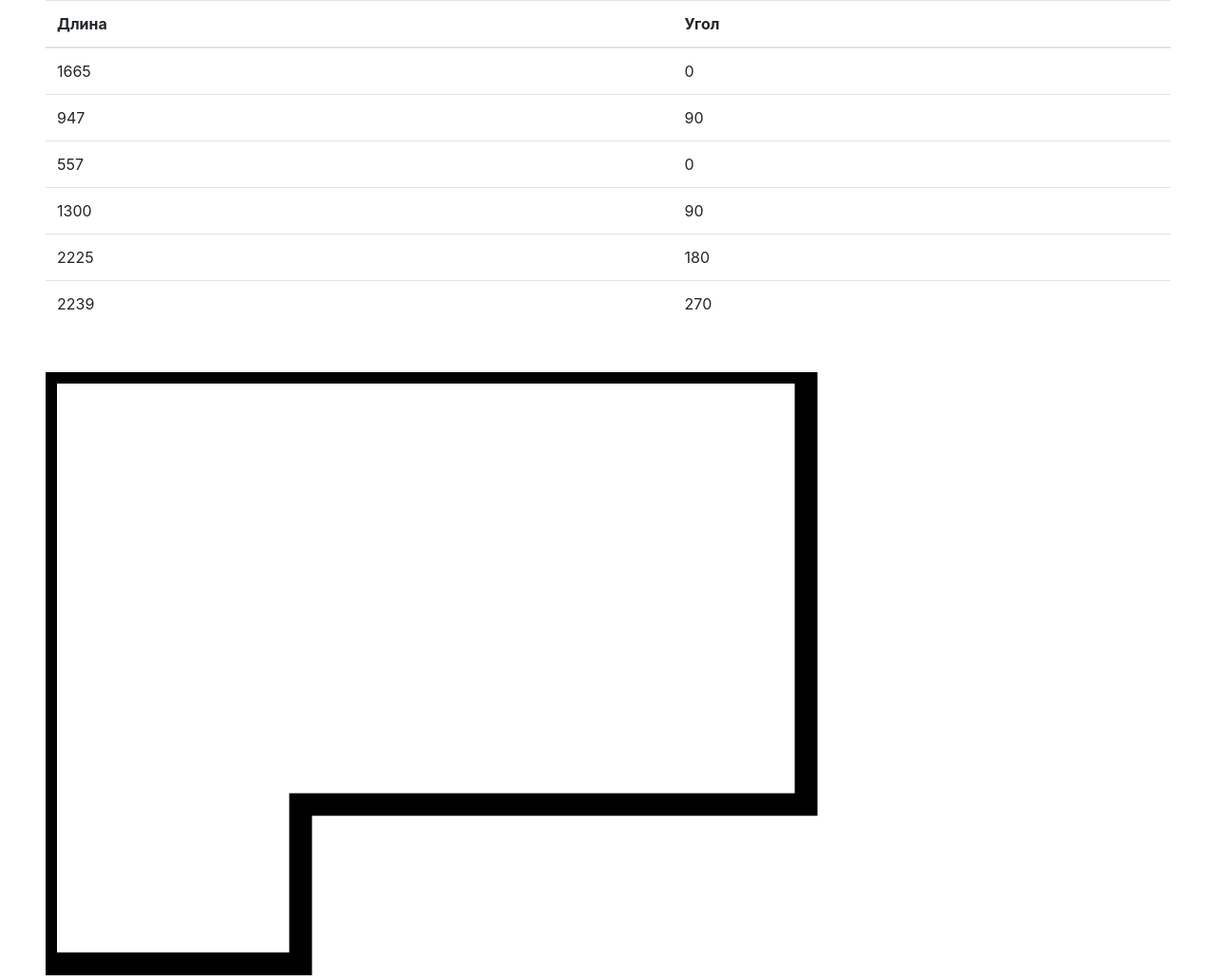
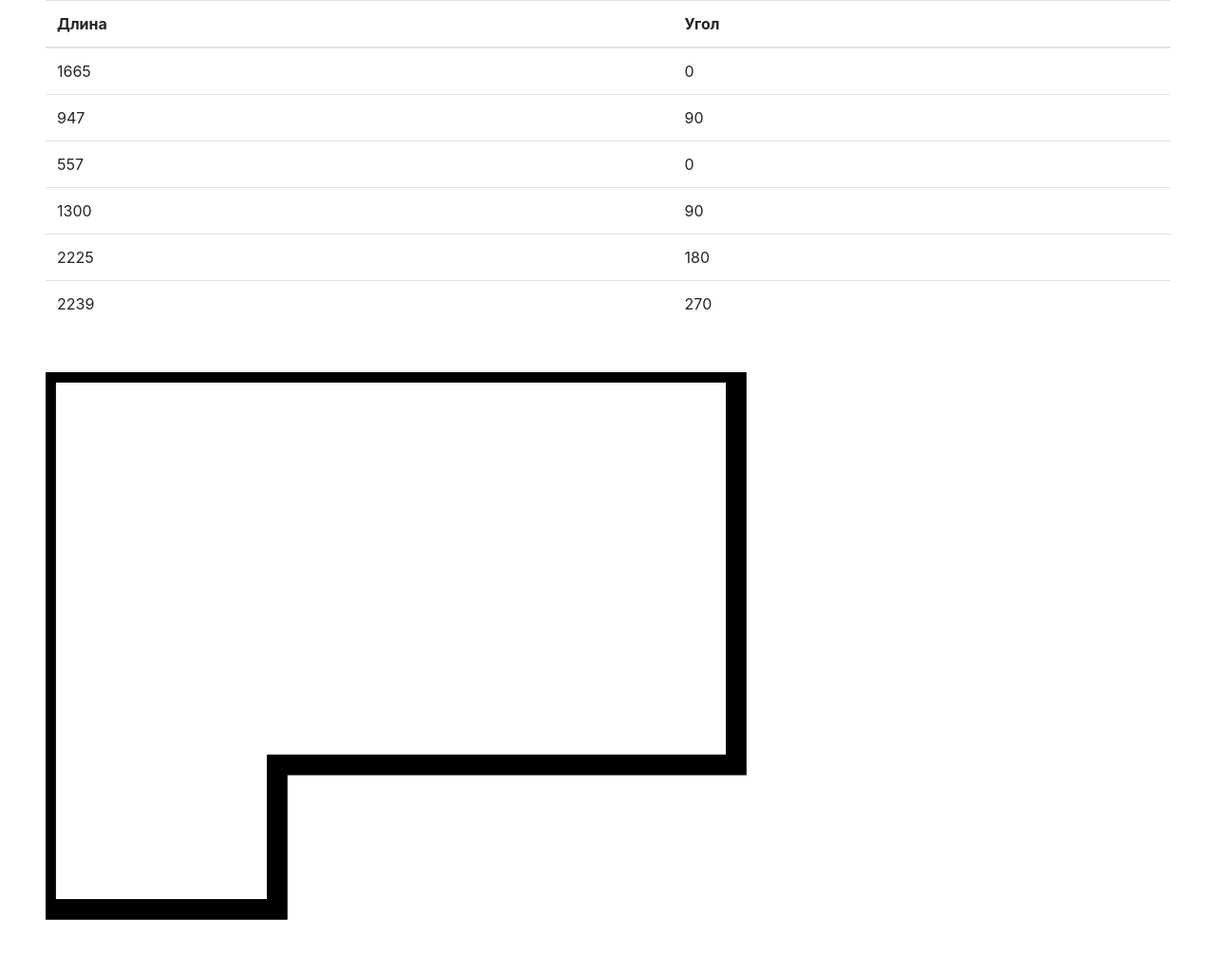
Before and after one commit to Ramazanches/TestStworka, a website: page Obmerniy_plan.html in a window 1280 px wide. Shown: the whole page at 95% size. Drawn offline with nearby package versions, Linux system fonts and the light colour scheme.

Commit message:
commit-4

```diff
--- a/Obmerniy_plan.html
+++ b/Obmerniy_plan.html
@@ -34,23 +34,15 @@ if (table) {
 	const strokes = table.lastElementChild.querySelectorAll('tr')
 	if (strokes.length > 0) {
 		strokes.forEach( stroke => {
-			const first = stroke.firstElementChild.textContent
-			const last = stroke.lastElementChild.textContent
 			data.push({
-				length: +first,
-				corner: +last
+				length: +stroke.firstElementChild.textContent,
+				corner: +stroke.lastElementChild.textContent
 			})
 		})
 	}
 }
 
 console.log(data);
-
-const svgOptions = {
-	fill: 'none',
-	stroke: '#000',
-	width: '5px'
-}
 
 
 const transformData = data.filter( item => {
@@ -83,7 +75,7 @@ const transformData = data.filter( item => {
 		value = value - num
 		if ( value < 0) value = 0
 
-		Object.assign(item, { value: `H ${value} ` })
+		Object.assign(item, { value: `H ${Math.round(value)} ` })
 
 		return item
 	}
@@ -100,7 +92,7 @@ const transformData = data.filter( item => {
 		value = value - num
 		if ( value < 0) value = 0
 
-		Object.assign(item, { value: `V ${value} ` })
+		Object.assign(item, { value: `V ${Math.round(value)} ` })
 
 		return item
 	}
@@ -116,23 +108,19 @@ let lengthArr = []
 transformData.map( item => {
 	path = path + item.value
   lengthArr.push(item.transformedLength)
-  return lengthArr
 })
 
 
-const maxValue = lengthArr.reduce( (acc, i) => {
+const viewBox = lengthArr.reduce( (acc, i) => {
   if (i > acc) acc = i
-  return acc
+  return Math.ceil(acc / 100 * 110)
 })
 
-const viewBox = Math.ceil(maxValue / 100 * 110)
-
-
-console.log(lengthArr)
-console.log(maxValue)
-
-
-
+const svgOptions = {
+	fill: 'none',
+	stroke: '#000',
+	width: '5px'
+}
 
 const svg = `<svg viewBox="0 0 ${viewBox} ${viewBox}" xmlns="http://www.w3.org/2000/svg">
 						  <path
```
